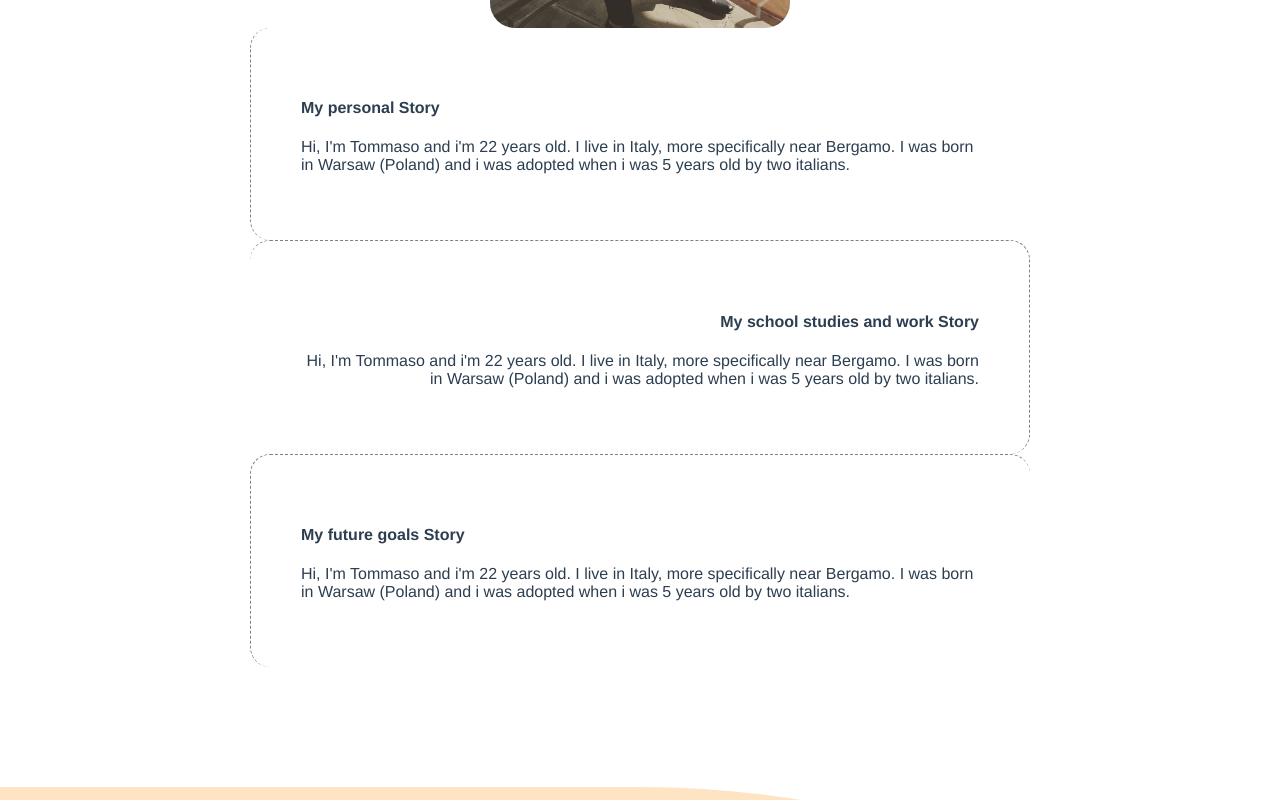
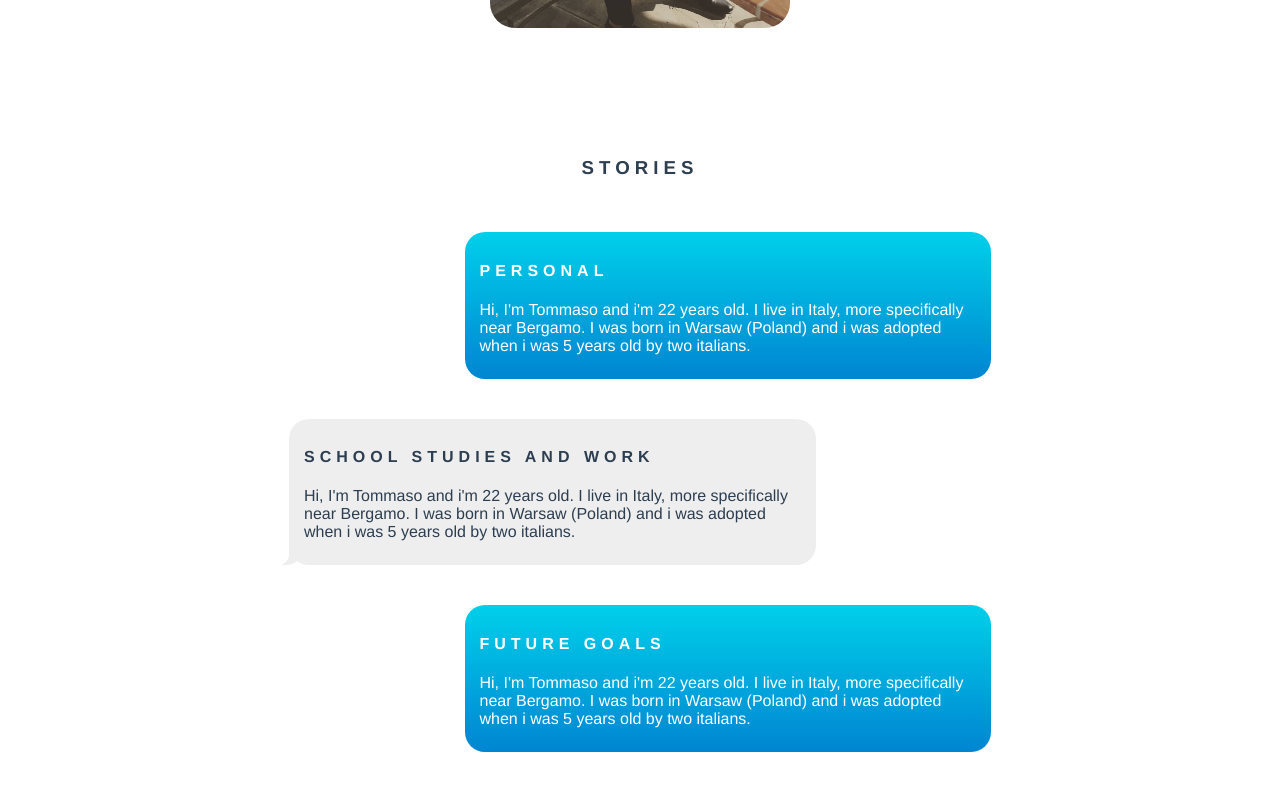
Before and after one commit to dev-tommasobellini/tommasobellini.it, a Vue app in the folder tommasobellini-front/: page / in a window 1280 px wide. Shown: the part 1340-2140 px from the top of the page. Built offline with nearby package versions, Linux system fonts and the light colour scheme.

Commit message:
added messages

```diff
--- a/tommasobellini-front/src/components/SecondSection.vue
+++ b/tommasobellini-front/src/components/SecondSection.vue
@@ -4,9 +4,43 @@
       <h2>About me</h2>
     </div>
     <div class="profile">
-            <img class="profileImg" src="../assets/MyProfilePhoto.jpeg"/>
+      <img class="profileImg" src="../assets/MyProfilePhoto.jpeg" />
     </div>
-        <div class="stories">
+    <div class="chat">
+        <h3>STORIES</h3>
+
+      <div class="mine messages">
+        <div class="message last">
+            <h4>Personal</h4>
+            <p>
+                Hi, I'm Tommaso and i'm 22 years old.
+                I live in Italy, more specifically near Bergamo.
+                I was born in Warsaw (Poland) and i was adopted when i was 5 years old by two italians.
+            </p>
+        </div>
+      </div>
+      <div class="yours messages">
+        <div class="message last">
+            <h4>School studies and work</h4>
+             <p>
+                Hi, I'm Tommaso and i'm 22 years old.
+                I live in Italy, more specifically near Bergamo.
+                I was born in Warsaw (Poland) and i was adopted when i was 5 years old by two italians.
+            </p>
+        </div>
+      </div>
+      <div class="mine messages">
+        <div class="message last">
+            <h4>Future goals</h4>
+             <p>
+                Hi, I'm Tommaso and i'm 22 years old.
+                I live in Italy, more specifically near Bergamo.
+                I was born in Warsaw (Poland) and i was adopted when i was 5 years old by two italians.
+            </p>
+        </div>
+      </div>
+    </div>
+    <!-- <div class="stories">
       <div class="borderLeft">
         <h4>My personal Story</h4>
         <p>
@@ -31,7 +65,7 @@
           I was born in Warsaw (Poland) and i was adopted when i was 5 years old by two italians.
         </p>
       </div>
-        </div>
+    </div> -->
   </div>
 </template>
 
@@ -44,6 +78,10 @@ export default {
 };
 </script>
 <style scoped>
+h1, h2, h3, h4 {
+  text-transform: uppercase;
+  letter-spacing: 5px;
+}
 .secondSectionContainer {
   min-height: 70vh;
   margin: 120px 250px;
@@ -51,7 +89,7 @@ export default {
 .profile {
   height: 300px;
   width: 300px;
-        margin:auto;
+  margin: auto;
 }
 .profileImg {
   border-radius: 25px;
@@ -61,6 +99,8 @@ export default {
 .title {
   display: flex;
   justify-content: center;
+  text-transform: uppercase;
+  letter-spacing: 5px;
 }
 .stories div {
   padding: 50px;
@@ -84,6 +124,103 @@ export default {
   border-bottom: dashed 1px grey;
   border-radius: 20px;
 }
+/* IPHONE MESSAGES CSS */
+
+.chat {
+  width: 90%;
+  display: flex;
+  flex-direction: column;
+  align-items: center;
+  justify-content: space-around;
+  padding: 10px;
+  margin: auto;
+  margin-top: 100px;
+}
+
+.messages {
+  margin-top: 30px;
+  display: flex;
+  flex-direction: column;
+}
+
+.message {
+  border-radius: 20px;
+  padding: 8px 15px;
+  margin-top: 5px;
+  margin-bottom: 5px;
+  display: inline-block;
+}
+
+.yours {
+  align-items: flex-start;
+}
+
+.yours .message {
+  margin-right: 25%;
+  background-color: #eee;
+  position: relative;
+}
+
+.yours .message.last:before {
+  content: "";
+  position: absolute;
+  z-index: 0;
+  bottom: 0;
+  left: -7px;
+  height: 20px;
+  width: 20px;
+  background: #eee;
+  border-bottom-right-radius: 15px;
+}
+.yours .message.last:after {
+  content: "";
+  position: absolute;
+  z-index: 1;
+  bottom: 0;
+  left: -10px;
+  width: 10px;
+  height: 20px;
+  background: white;
+  border-bottom-right-radius: 10px;
+}
+
+.mine {
+  align-items: flex-end;
+}
+
+.mine .message {
+  color: white;
+  margin-left: 25%;
+  background: linear-gradient(to bottom, #00d0ea 0%, #0085d1 100%);
+  background-attachment: fixed;
+  position: relative;
+}
+
+.mine .message.last:before {
+  content: "";
+  position: absolute;
+  z-index: 0;
+  bottom: 0;
+  right: -8px;
+  height: 20px;
+  width: 20px;
+  background: linear-gradient(to bottom, #00d0ea 0%, #0085d1 100%);
+  background-attachment: fixed;
+  border-bottom-left-radius: 15px;
+}
+
+.mine .message.last:after {
+  content: "";
+  position: absolute;
+  z-index: 1;
+  bottom: 0;
+  right: -10px;
+  width: 10px;
+  height: 20px;
+  background: white;
+  border-bottom-left-radius: 10px;
+}
+
 /* RESPONSIVE */
 @media (max-width: 767px) {
   .secondSectionContainer {
@@ -93,7 +230,7 @@ export default {
   .profile {
     height: 300px;
     width: 300px;
-            margin:auto;
+    margin: auto;
   }
   .profileImg {
     border-radius: 25px;
```
Also changed, not shown: 1 other file (tests, documents, lock files or other folders). Lines whose indentation alone changed are shown as unchanged.
